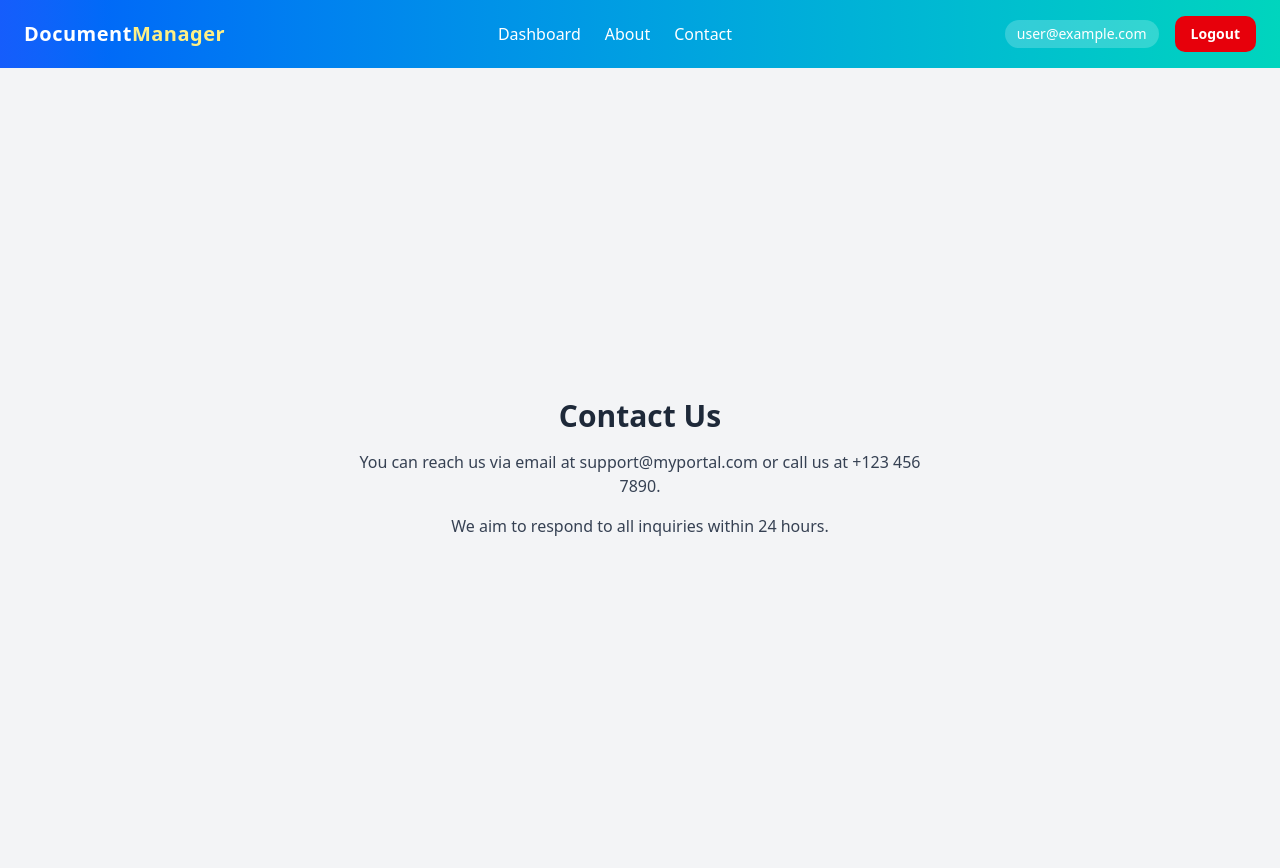
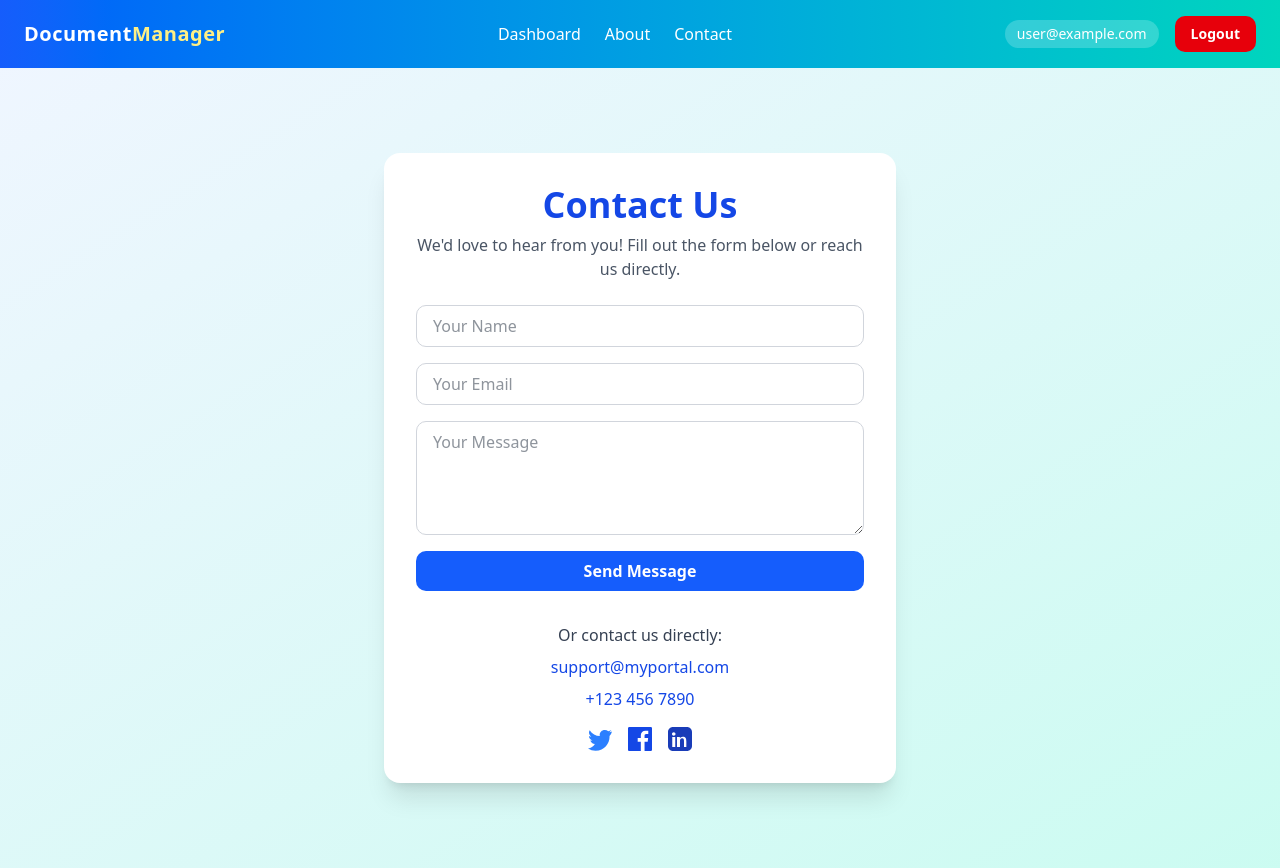
Before and after one commit to ionutpetru4046/my-portal-documents, a Next.js app: page /contact in a window 1280 px wide. Built offline with nearby package versions, Linux system fonts and the light colour scheme; no server answers; sample sign-in values are in the browser's storage.

Commit message:
styling the contact page

```diff
--- a/src/app/contact/page.tsx
+++ b/src/app/contact/page.tsx
@@ -1,13 +1,59 @@
+
 export default function ContactPage() {
-    return (
-      <div className="min-h-screen flex flex-col items-center justify-center bg-gray-100 p-6">
-        <h1 className="text-3xl font-bold mb-4">Contact Us</h1>
-        <p className="text-gray-700 text-center max-w-xl mb-4">
-          You can reach us via email at <span className="font-medium">support@myportal.com</span> or call us at <span className="font-medium">+123 456 7890</span>.
+  return (
+    <main className="min-h-screen flex flex-col items-center justify-center bg-gradient-to-br from-blue-50 to-teal-100 p-6">
+      <div className="bg-white rounded-2xl shadow-xl p-8 w-full max-w-lg flex flex-col items-center">
+        <h1 className="text-4xl font-extrabold text-blue-700 mb-2">Contact Us</h1>
+        <p className="text-gray-600 text-center mb-6">
+          We'd love to hear from you! Fill out the form below or reach us directly.
         </p>
-        <p className="text-gray-700 text-center max-w-xl">
-          We aim to respond to all inquiries within 24 hours.
-        </p>
+        <form className="w-full flex flex-col gap-4">
+          <input
+            type="text"
+            placeholder="Your Name"
+            className="border border-gray-300 rounded-lg px-4 py-2 focus:outline-none focus:ring-2 focus:ring-blue-300"
+            required
+          />
+          <input
+            type="email"
+            placeholder="Your Email"
+            className="border border-gray-300 rounded-lg px-4 py-2 focus:outline-none focus:ring-2 focus:ring-blue-300"
+            required
+          />
+          <textarea
+            placeholder="Your Message"
+            rows={4}
+            className="border border-gray-300 rounded-lg px-4 py-2 focus:outline-none focus:ring-2 focus:ring-blue-300"
+            required
+          />
+          <button
+            type="submit"
+            className="bg-blue-600 text-white font-semibold py-2 rounded-lg hover:bg-blue-700 transition"
+          >
+            Send Message
+          </button>
+        </form>
+        <div className="mt-8 w-full text-center">
+          <p className="text-gray-700 mb-2">
+            Or contact us directly:
+          </p>
+          <div className="flex flex-col gap-2 items-center">
+            <span className="font-medium text-blue-700">support@myportal.com</span>
+            <span className="font-medium text-blue-700">+123 456 7890</span>
+          </div>
+          <div className="flex gap-4 justify-center mt-4">
+            <a href="https://twitter.com/" target="_blank" rel="noopener" className="text-blue-500 hover:text-blue-700">
+              <svg className="w-6 h-6" fill="currentColor" viewBox="0 0 24 24"><path d="M24 4.557a9.93 9.93 0 01-2.828.775A4.932 4.932 0 0023.337 3.1a9.864 9.864 0 01-3.127 1.195A4.916 4.916 0 0016.616 3c-2.72 0-4.924 2.206-4.924 4.924 0 .386.044.762.127 1.124C7.728 8.816 4.1 6.884 1.671 3.149c-.423.724-.666 1.562-.666 2.475 0 1.708.87 3.216 2.188 4.099a4.904 4.904 0 01-2.229-.616c-.054 1.997 1.415 3.872 3.548 4.292a4.936 4.936 0 01-2.224.084c.627 1.956 2.444 3.377 4.6 3.417A9.867 9.867 0 010 21.543a13.94 13.94 0 007.548 2.212c9.058 0 14.009-7.513 14.009-14.009 0-.213-.005-.425-.014-.636A10.025 10.025 0 0024 4.557z"/></svg>
+            </a>
+            <a href="https://facebook.com/" target="_blank" rel="noopener" className="text-blue-700 hover:text-blue-900">
+              <svg className="w-6 h-6" fill="currentColor" viewBox="0 0 24 24"><path d="M22.675 0h-21.35C.6 0 0 .6 0 1.326v21.348C0 23.4.6 24 1.326 24H12.82v-9.294H9.692v-3.622h3.128V8.413c0-3.1 1.893-4.788 4.659-4.788 1.325 0 2.463.099 2.797.143v3.24l-1.918.001c-1.504 0-1.797.715-1.797 1.763v2.313h3.587l-.467 3.622h-3.12V24h6.116c.727 0 1.326-.6 1.326-1.326V1.326C24 .6 23.4 0 22.675 0"/></svg>
+            </a>
+            <a href="https://linkedin.com/" target="_blank" rel="noopener" className="text-blue-800 hover:text-blue-900">
+              <svg className="w-6 h-6" fill="currentColor" viewBox="0 0 24 24"><path d="M19 0h-14c-2.761 0-5 2.239-5 5v14c0 2.761 2.239 5 5 5h14c2.761 0 5-2.239 5-5v-14c0-2.761-2.239-5-5-5zm-11.75 20h-3v-10h3v10zm-1.5-11.268c-.966 0-1.75-.784-1.75-1.75s.784-1.75 1.75-1.75 1.75.784 1.75 1.75-.784 1.75-1.75 1.75zm13.25 11.268h-3v-5.604c0-1.337-.026-3.063-1.868-3.063-1.868 0-2.154 1.459-2.154 2.968v5.699h-3v-10h2.881v1.367h.041c.401-.761 1.379-1.563 2.838-1.563 3.036 0 3.6 2.001 3.6 4.601v5.595z"/></svg>
+            </a>
+          </div>
+        </div>
       </div>
-    );
-  }
+    </main>
+  );
+}
```
